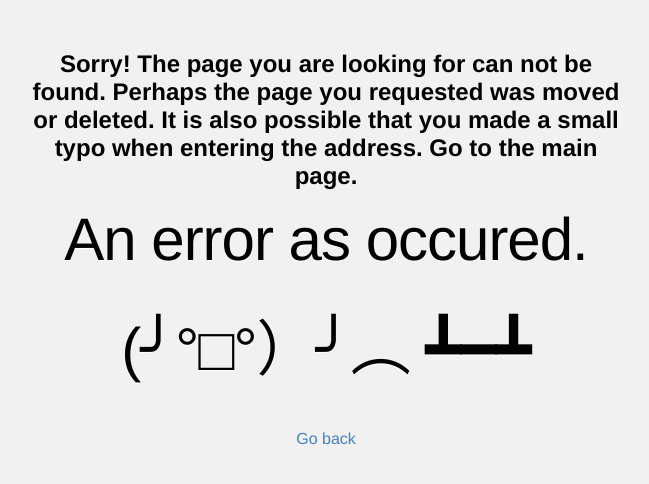
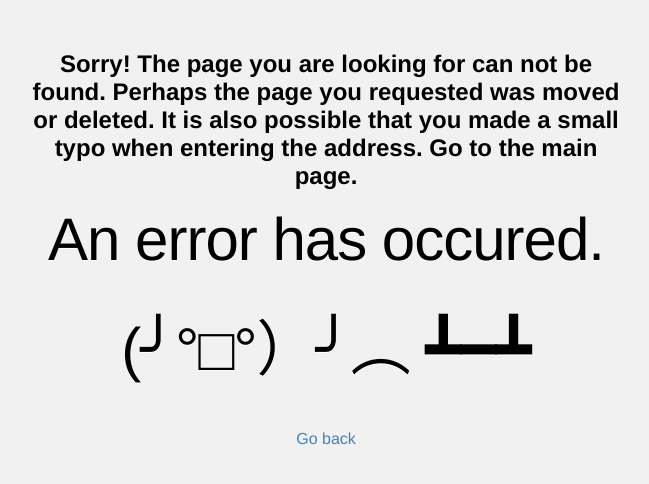
Before and after one commit to Secscy/secscy.github.io, a plain HTML site: page images/testes/index.html in a window 1280 px wide. Shown: the whole page, without its empty margins (314-963 px from the left). Drawn offline with Linux system fonts and the light colour scheme; files whose address does not match are found by name.

Commit message:
Update index.html

```diff
--- a/images/testes/index.html
+++ b/images/testes/index.html
@@ -49,7 +49,7 @@
 
     <div class="container">
       <h2>Sorry! The page you are looking for can not be found. Perhaps the page you requested was moved or deleted. It is also possible that you made a small typo when entering the address. Go to the main page.</h2>
-      <h1>An error as occured<span id="password-trigger">.</span></h1>
+      <h1>An error has occured<span id="password-trigger">.</span></h1>
       <h1> <span class="ascii">(╯°□°）╯︵ ┻━┻</span></h1>
       <a href="#">Go back</a>
     </div>
```
